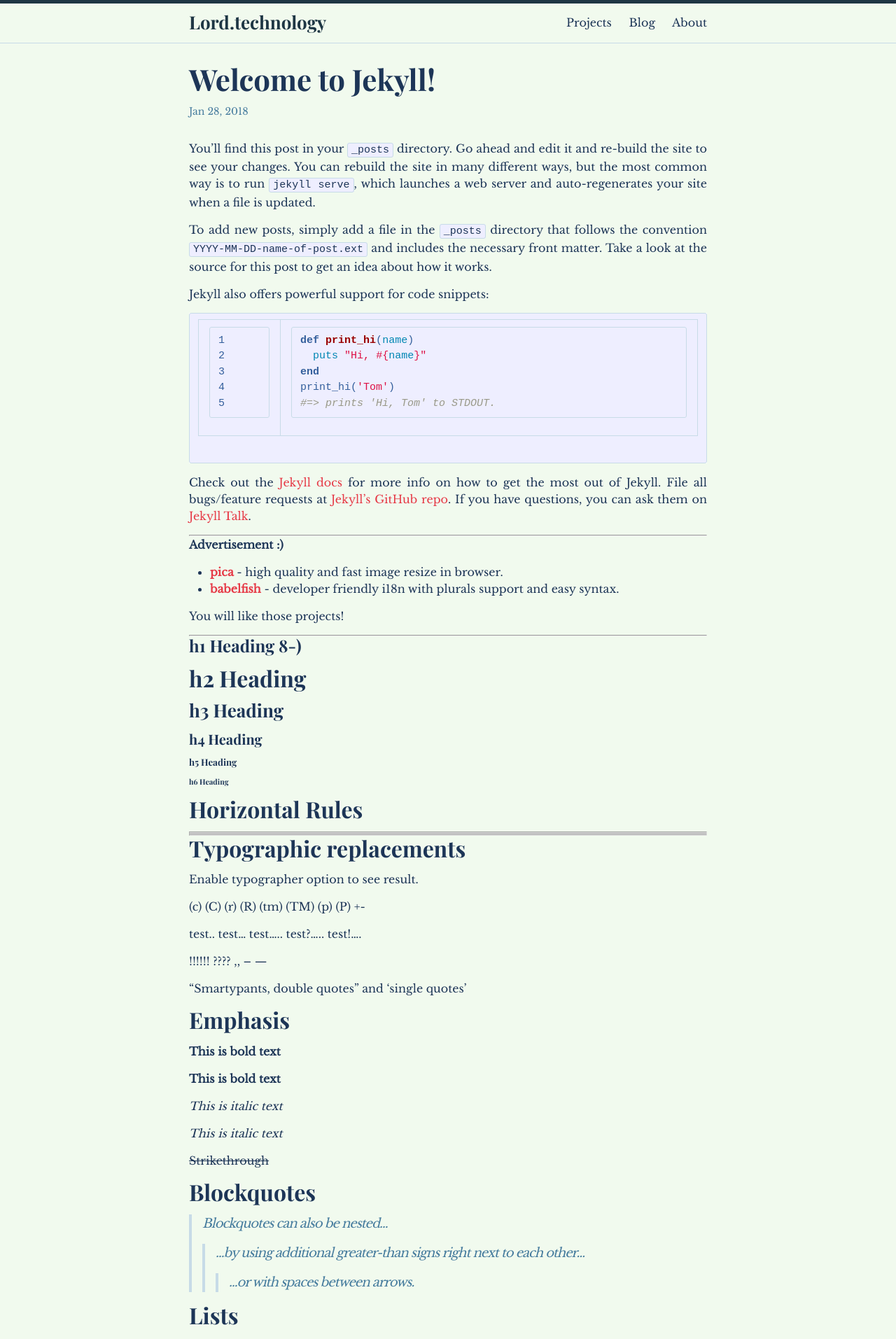
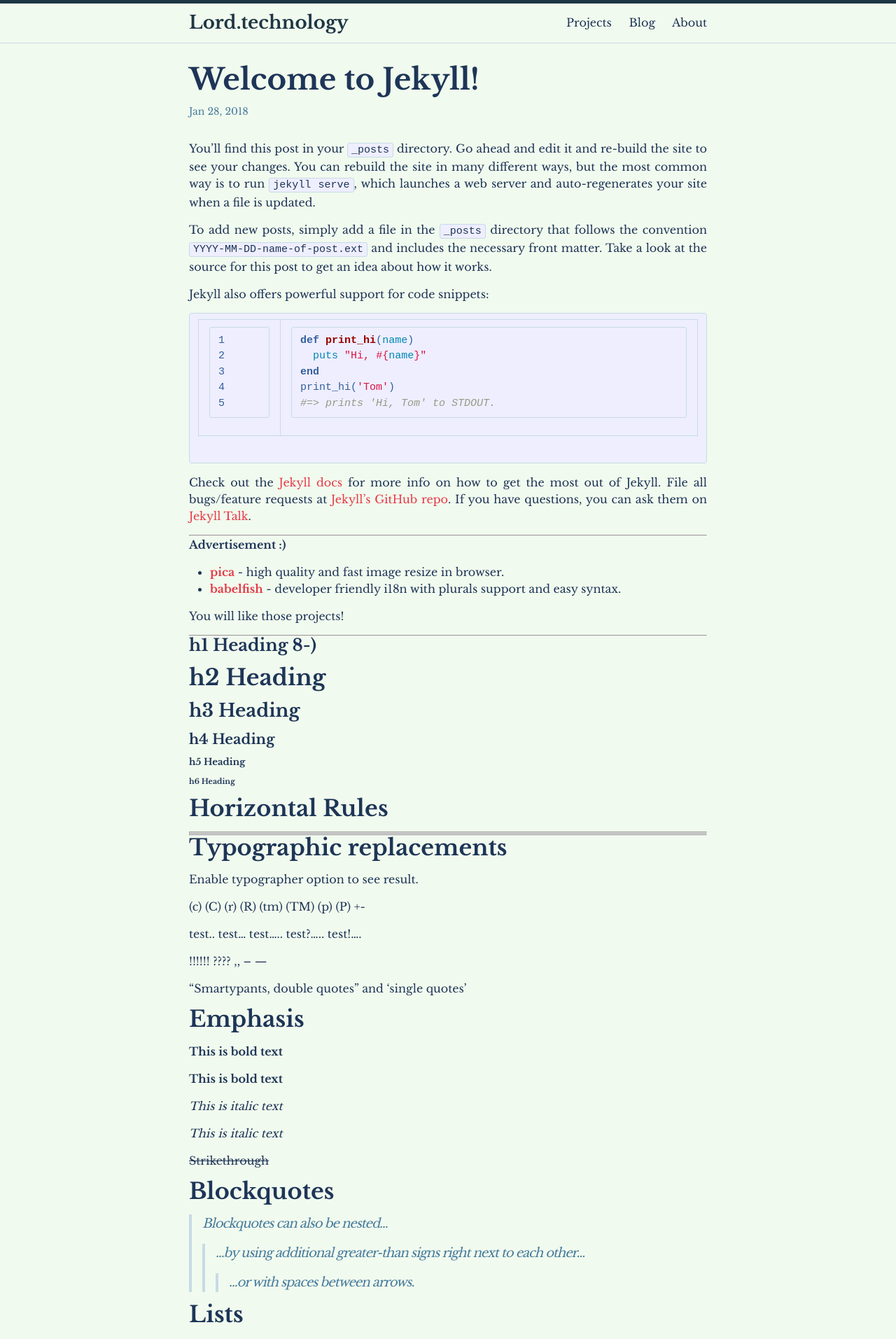
Before and after one commit to jamie-lord/Lord.technology, a Jekyll site: the page built from _posts/2018-01-28-welcome-to-jekyll.md, in a window 1280 px wide. Shown: the top 1913 px of the page at 70% size. Built offline with Jekyll 4.4.1, drawn with Linux system fonts in a browser that asks for light colours.

Commit message:
Removed Playfair font as I was unhappy with it's appearance on the home page

```diff
--- a/_sass/customizations.scss
+++ b/_sass/customizations.scss
@@ -3,7 +3,6 @@ p {
 }
 
 h1, h2, h3, h4, h5, h6 {
-    font-family: 'Playfair Display', serif;
     font-weight: 700;
     line-height: 1.1;
 }
@@ -13,7 +12,6 @@ h1, h2, h3, h4, h5, h6 {
 }
 
 .site-title {
-    font-family: 'Playfair Display', serif;
     font-weight: 700;
     letter-spacing: 0;
 }
--- a/_sass/minima.scss
+++ b/_sass/minima.scss
@@ -1,5 +1,5 @@
 @charset "utf-8";
-@import url('https://fonts.googleapis.com/css?family=Libre+Baskerville|Playfair+Display:700');
+@import url('https://fonts.googleapis.com/css?family=Libre+Baskerville:400,700');
 
 // Define defaults for each variable.
 $base-font-family: 'Libre Baskerville', serif !default;
```
